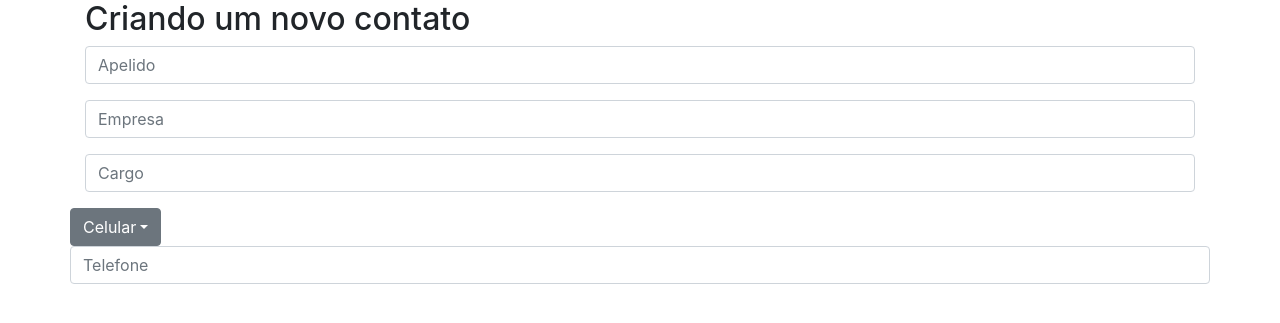
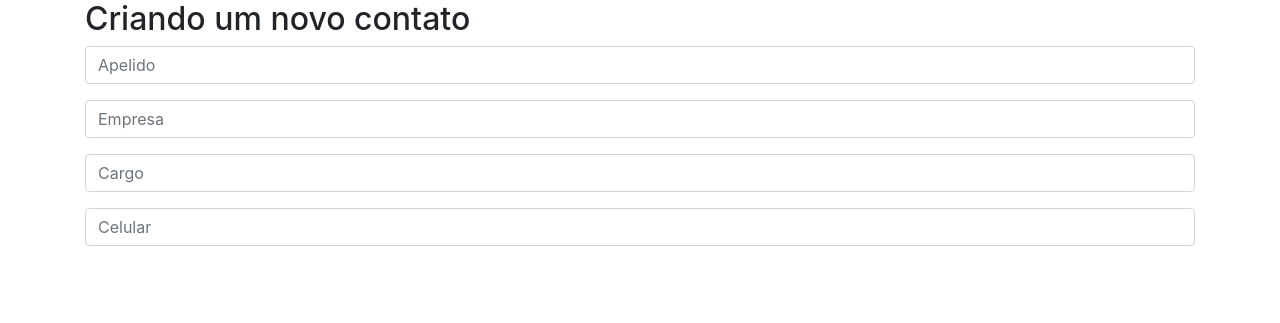
Before and after one commit to ChapaBr/agenda, a PHP site: page / in a window 1280 px wide. Shown: the part 56-379 px from the top of the page. Run offline with PHP 8.4, Linux system fonts and the light colour scheme.

Commit message:
Origin Master

```diff
--- a/index.php
+++ b/index.php
@@ -64,17 +64,9 @@
 						<div class="form-group">
 							<input type="text" class="form-control" id="input_office"aria-describedy="Entre com o Cargo" placeholder="Cargo">
 						</div>
-						<div class="form-group row">
-							<div class="dropdown">
-								<button class="btn btn-secondary dropdown-toggle" type="button" id="dropdown_cell">Celular</button>
-							</div>
-							<div class="dropdown-menu">
-								<a class="dropdown-item enabled">Celular</a>
-								<a class="dropdown-item disabled">Comercial</a>
-								<a class="dropdown-item disabled">Residencial</a>
-								<a class="dropdown-item disabled">Principal</a>
-							</div>
-							<input type="text" class="form-control" id="input_tell" aria-describedby="Aria do Telefone" placeholder="Telefone">
+						<div class="form-group">
+							<input type="text" class="form-control" id="input_cell" aria-describedy="Entre com o Celular" placeholder="Celular">
+						</div>
 						</div>
 					</form>
 				</div>
@@ -82,7 +74,6 @@
 		</div>
 	</section>
 	<!-- Ending the Creating New Contact -->
-
 	<!-- JQuery -->
 	<script src="https://code.jquery.com/jquery-3.3.1.min.js"integrity="sha256-FgpCb/KJQlLNfOu91ta32o/NMZxltwRo8QtmkMRdAu8="crossorigin="anonymous"></script>
 	<!-- Bootstrap - JS -->
```
